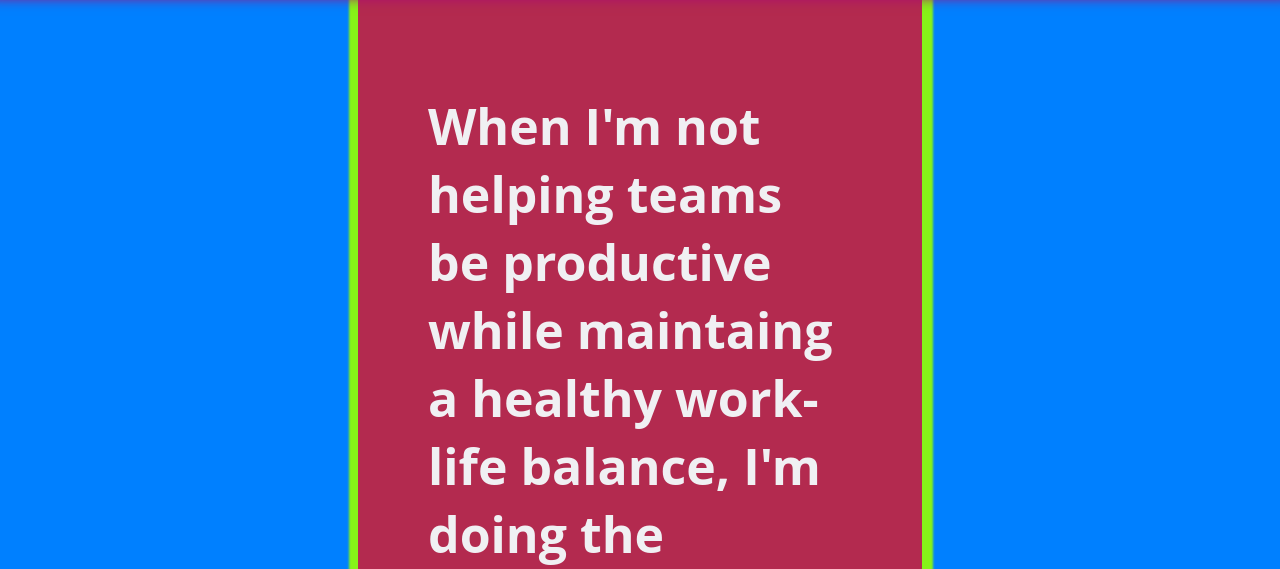
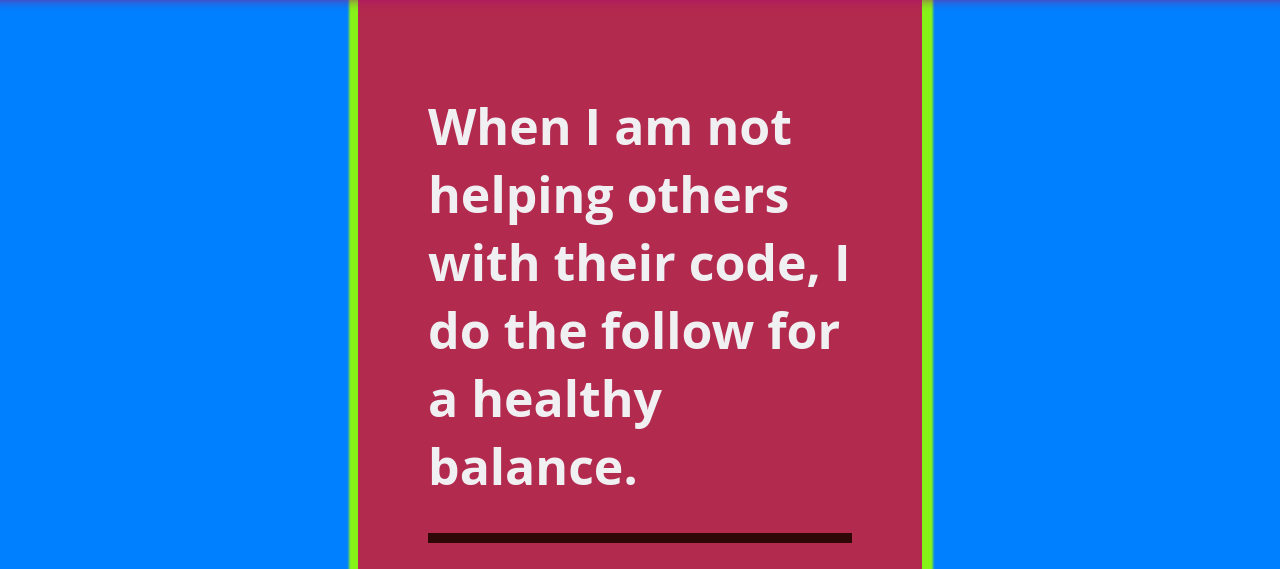
Before and after one commit to aflores004/persona-websiteII, a plain HTML site: page about.html in a window 1280 px wide. Shown: the part 92-661 px from the top of the page. Drawn offline with Linux system fonts and the light colour scheme.

Commit message:
this is a new edit

```diff
--- a/about.html
+++ b/about.html
@@ -18,8 +18,7 @@
 
     <main>
       <h1>
-        When I'm not helping teams be productive while maintaing a healthy
-        work-life balance, I'm doing the following things.
+        When I am not helping others with their code, I do the follow for a healthy balance.
       </h1>
       <section class="section-about">
         <h2 style="color: #000000">Weightlifting</h2>
```
